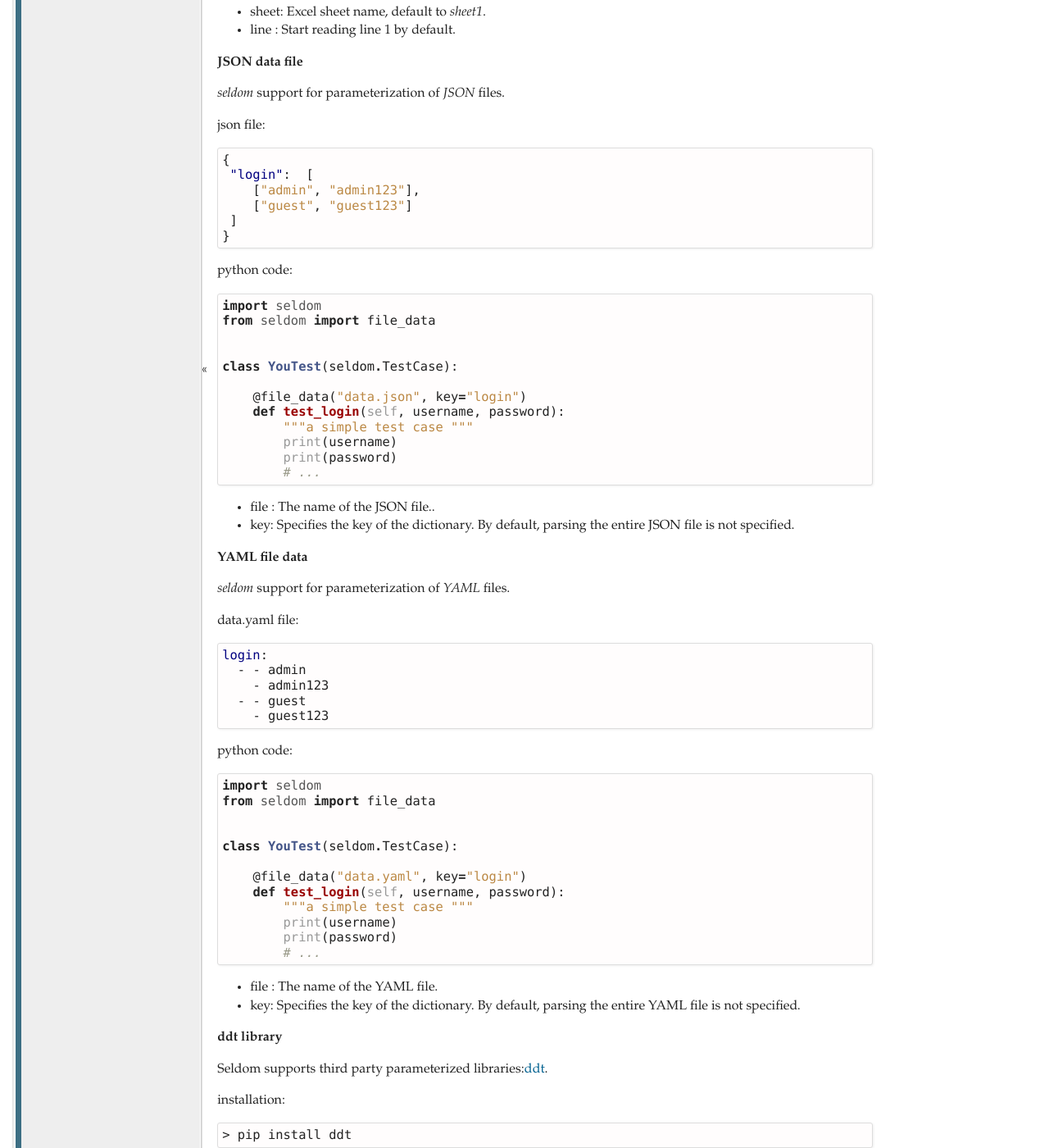
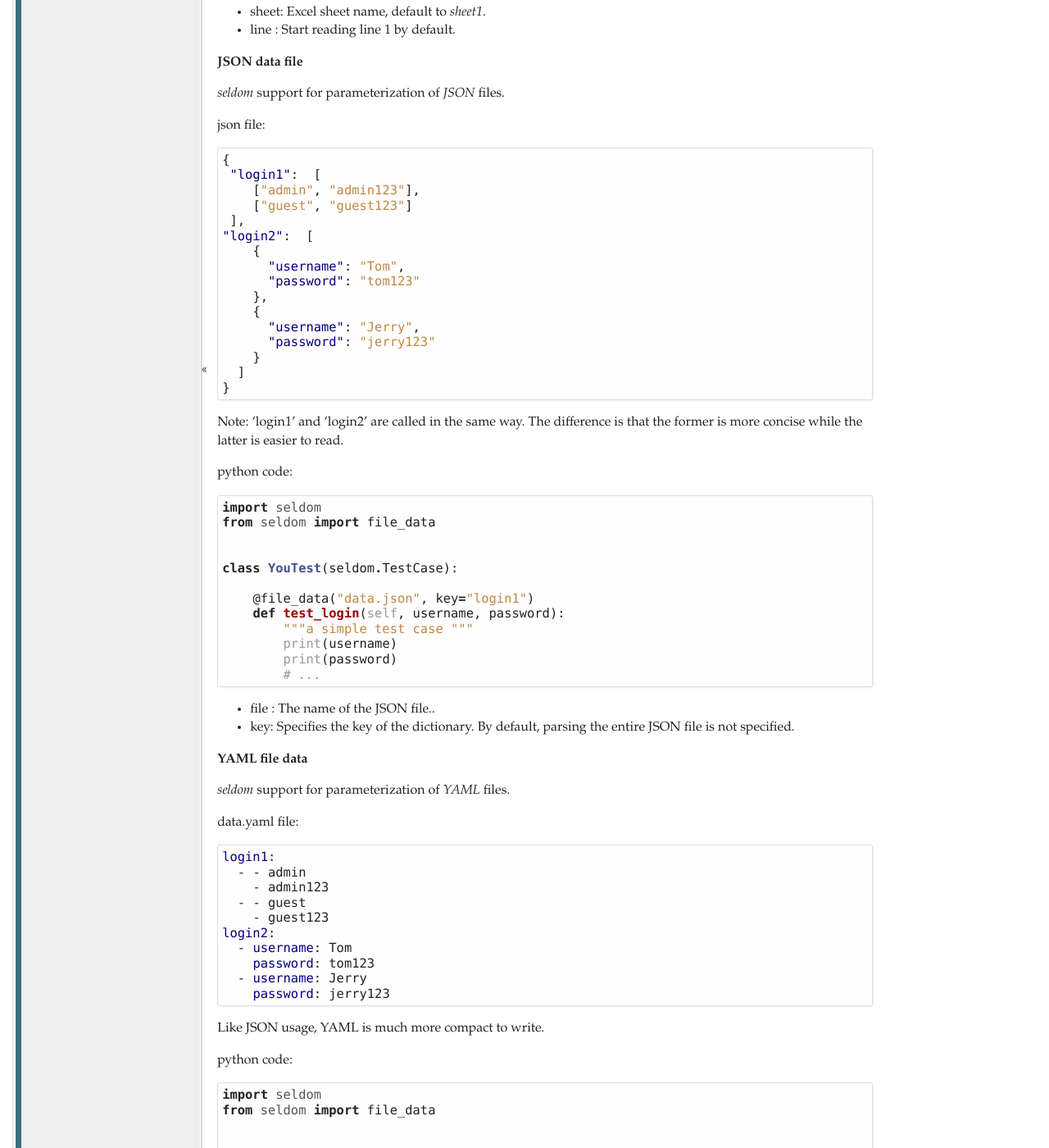
Before and after one commit to SeldomQA/seldom, a Sphinx documentation site: the page built from docs/rst_docs/advanced.rst, in a window 1280 px wide and 1400 px high, scrolled down 3030 px. Shown: the whole window at 82% size. Built offline with Sphinx 7.4.7, drawn with Linux system fonts in a browser that asks for light colours.

Commit message:
doc: update @file_data doc.

````diff
--- a/docs/advanced.md
+++ b/docs/advanced.md
@@ -188,12 +188,24 @@
 json 文件：
 ```json
 {
- "login":  [
+  "login1":  [
     ["admin", "admin123"],
     ["guest", "guest123"]
- ]
+  ],
+  "login2":  [
+    {
+      "username": "Tom",
+      "password": "tom123"
+    },
+    {
+      "username": "Jerry",
+      "password": "jerry123"
+    }
+  ]
 }
 ```
+
+> 注：`login1` 和 `login2` 的调用方法一样。 区别是前者更简洁，后者更易读。
 
 ```python
 import seldom
@@ -202,7 +214,7 @@
 
 class YouTest(seldom.TestCase):
 
-    @file_data("data.json", key="login")
+    @file_data("data.json", key="login1")
     def test_login(self, username, password):
         """a simple test case """
         print(username)
@@ -221,12 +233,19 @@
 data.yaml 文件：
 
 ```yaml
-login:
+login1:
   - - admin
     - admin123
   - - guest
     - guest123
+login2:
+- username: Tom
+  password: tom123
+- username: Jerry
+  password: jerry123
 ```
+
+> 同json用法一样，yaml书写更加简洁。
 
 ```python
 import seldom
@@ -235,7 +254,7 @@
 
 class YouTest(seldom.TestCase):
 
-    @file_data("data.yaml", key="login")
+    @file_data("data.yaml", key="login1")
     def test_login(self, username, password):
         """a simple test case """
         print(username)
--- a/docs/rst_docs/advanced.rst
+++ b/docs/rst_docs/advanced.rst
@@ -184,12 +184,24 @@
 .. code:: json
 
     {
-     "login":  [
+     "login1":  [
         ["admin", "admin123"],
         ["guest", "guest123"]
-     ]
+     ],
+    "login2":  [
+        {
+          "username": "Tom",
+          "password": "tom123"
+        },
+        {
+          "username": "Jerry",
+          "password": "jerry123"
+        }
+      ]
     }
 
+
+Note: 'login1' and 'login2' are called in the same way. The difference is that the former is more concise while the latter is easier to read.
 
 python code:
 
@@ -202,7 +214,7 @@
 
     class YouTest(seldom.TestCase):
 
-        @file_data("data.json", key="login")
+        @file_data("data.json", key="login1")
         def test_login(self, username, password):
             """a simple test case """
             print(username)
@@ -220,12 +232,19 @@
 
 .. code:: yaml
 
-    login:
+    login1:
       - - admin
         - admin123
       - - guest
         - guest123
+    login2:
+      - username: Tom
+        password: tom123
+      - username: Jerry
+        password: jerry123
 
+
+Like JSON usage, YAML is much more compact to write.
 
 python code:
 
@@ -237,7 +256,7 @@
 
     class YouTest(seldom.TestCase):
 
-        @file_data("data.yaml", key="login")
+        @file_data("data.yaml", key="login1")
         def test_login(self, username, password):
             """a simple test case """
             print(username)
````
